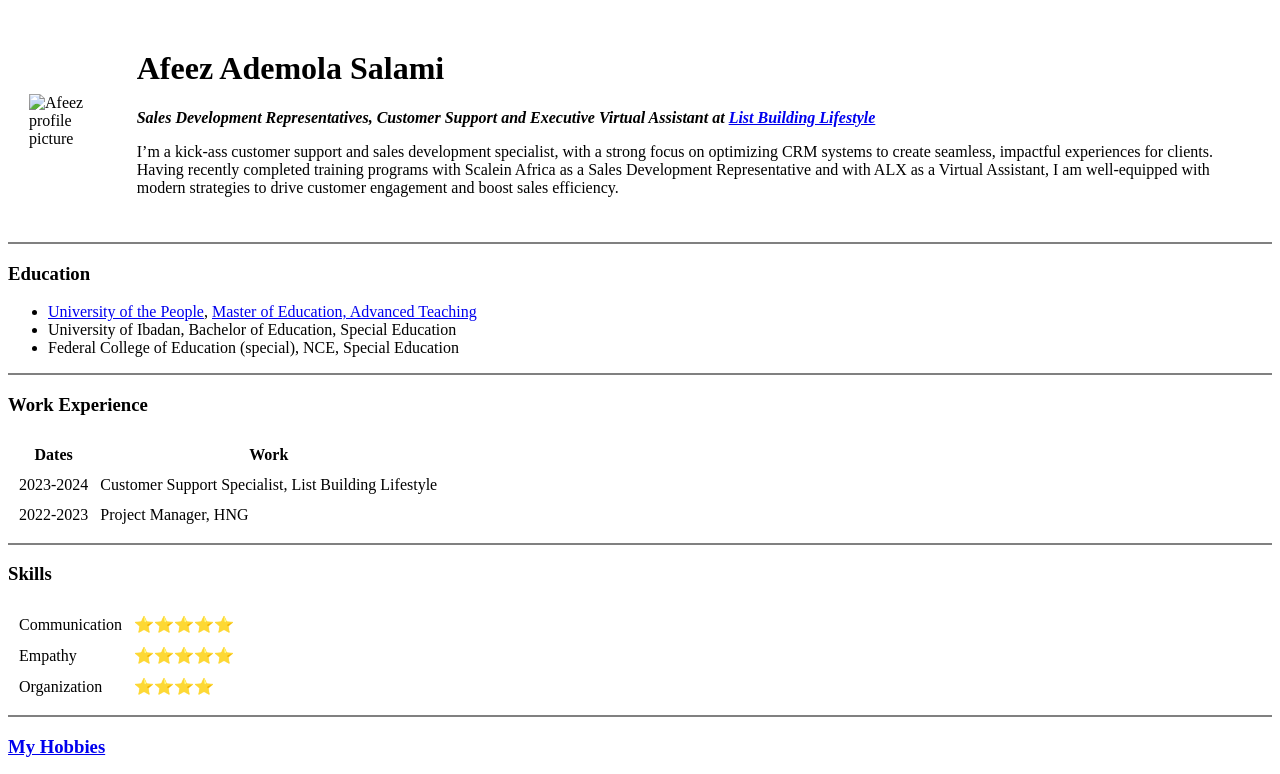
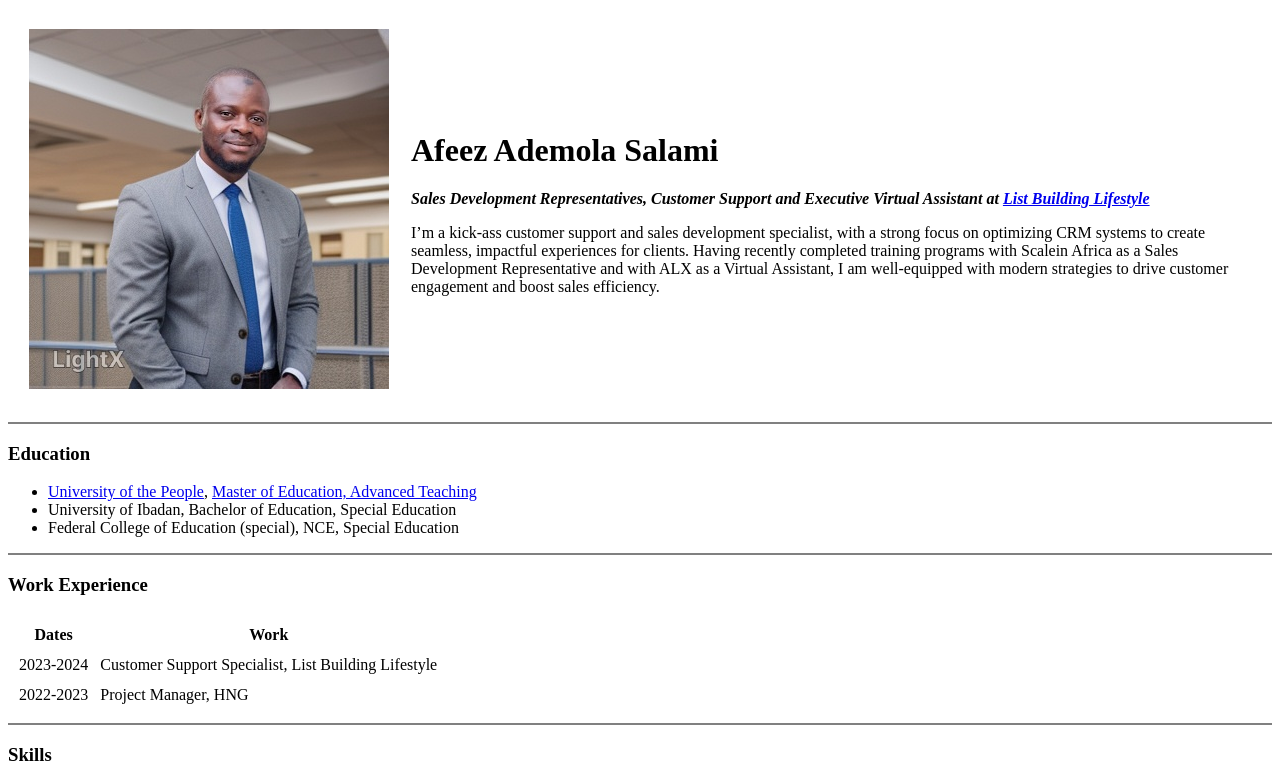
Before and after one commit to SirLanko/CV, a plain HTML site: page index.html in a window 1280 px wide. Shown: the top 774 px of the page. Drawn offline with Linux system fonts and the light colour scheme.

Commit message:
Update index.html

```diff
--- a/index.html
+++ b/index.html
@@ -7,7 +7,7 @@
   <body>
     <table cellspacing="20">
       <tr>
-        <td><img src="afeez profile picture.jpg" alt="Afeez profile picture"></td>
+        <td><img src="afeez.jpg" alt="Afeez profile picture"></td>
         <td><h1>Afeez Ademola Salami</h1>
         <p><em><strong>Sales Development Representatives, Customer Support and Executive Virtual Assistant at <a href="https://listbuildinglifestyle.com/"> List Building Lifestyle</a> </strong></em></p>
         <p>I’m a kick-ass customer support and sales development specialist, with a strong focus on optimizing CRM systems to create seamless, impactful experiences for clients. Having recently completed training programs with Scalein Africa as a Sales Development Representative and with ALX as a Virtual Assistant, I am well-equipped with modern strategies to drive customer engagement and boost sales efficiency.</p></td>
```
